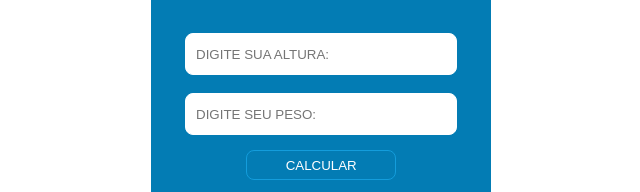
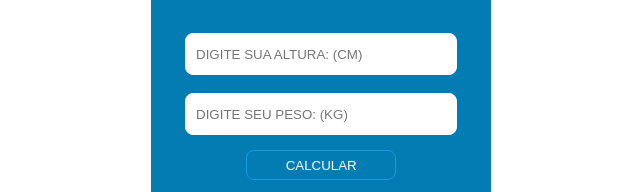
Before and after one commit to wellingtonmoraiis/calculadora.github.io, a plain HTML site: page index.html in a window 1280 px wide. Shown: the part 378-570 px from the top of the page, 319-959 px from the left. Drawn offline with Linux system fonts and the light colour scheme.

Commit message:
alteração placeholder

```diff
--- a/index.html
+++ b/index.html
@@ -20,11 +20,11 @@
         Corporal).
       </p>
       <div class="campo-altura">
-        <input type="number" id="altura" placeholder="Digite sua altura:" />
+        <input type="number" id="altura" placeholder="Digite sua altura: (cm)" />
       </div>
 
       <div class="campo-peso">
-        <input type="number" id="peso" placeholder="Digite seu peso:" />
+        <input type="number" id="peso" placeholder="Digite seu peso: (kg)" />
       </div>
 
       <div class="botao">
```
